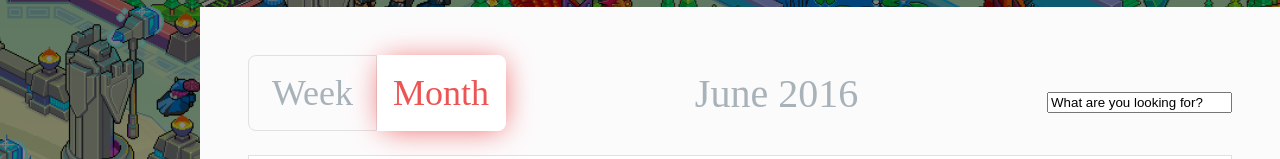
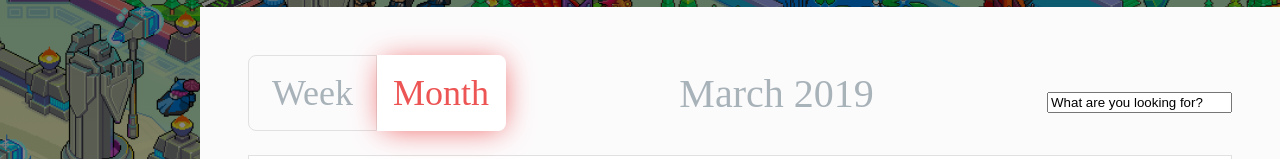
Before and after one commit to Micah-Tobon/oulolwebsite, a plain HTML site: page events/index.html in a window 1280 px wide. Shown: the part 793-952 px from the top of the page. Drawn offline with Linux system fonts and the light colour scheme.

Commit message:
Added correct month

```diff
--- a/events/index.html
+++ b/events/index.html
@@ -51,7 +51,7 @@
         <div class="toggle__option">week</div>
         <div class="toggle__option toggle__option--selected">month</div>
       </div>
-      <div class="current-month">June 2016</div>
+      <div class="current-month">March 2019</div>
       <div class="search-input">
         <input type="text" value="What are you looking for?">
         <i class="fa fa-search"></i>
```
